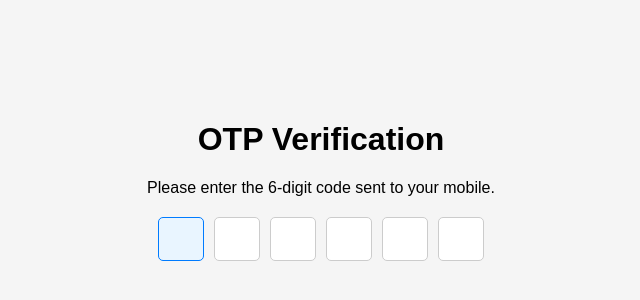
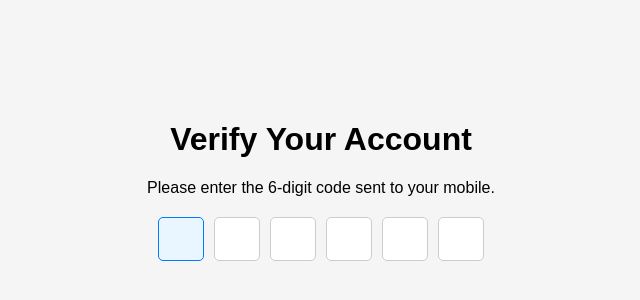
Before and after one commit to acciojob/OTP-Prasad790-sys, a website: page main.html in a window 1280 px wide. Shown: the part 220-520 px from the top of the page, without its empty margins (319-959 px from the left). Drawn offline with Linux system fonts and the light colour scheme.

Commit message:
created a submission

```diff
--- a/main.html
+++ b/main.html
@@ -9,7 +9,7 @@
 <body>
 	<!-- the entire body must be written by student -->
 	<div class="container">
-        <h1 id="verification_heading">OTP Verification</h1>
+        <h1 id="verification_heading"> Verify Your Account</h1>
         <p id="verification_subtext">Please enter the 6-digit code sent to your mobile.</p>
         <div class="code-container">
             <input type="text" class="code" maxlength="1" autofocus>
```
